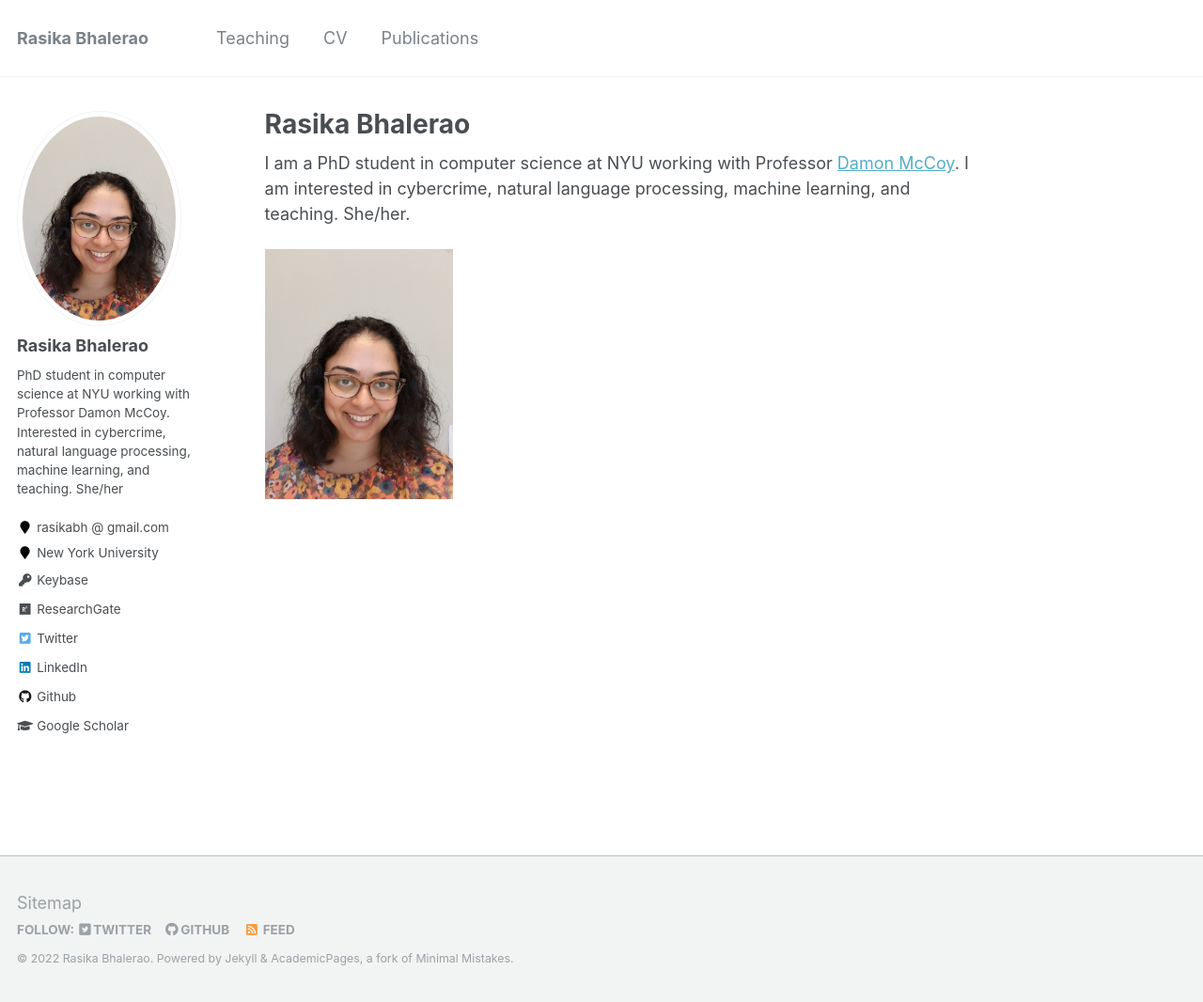
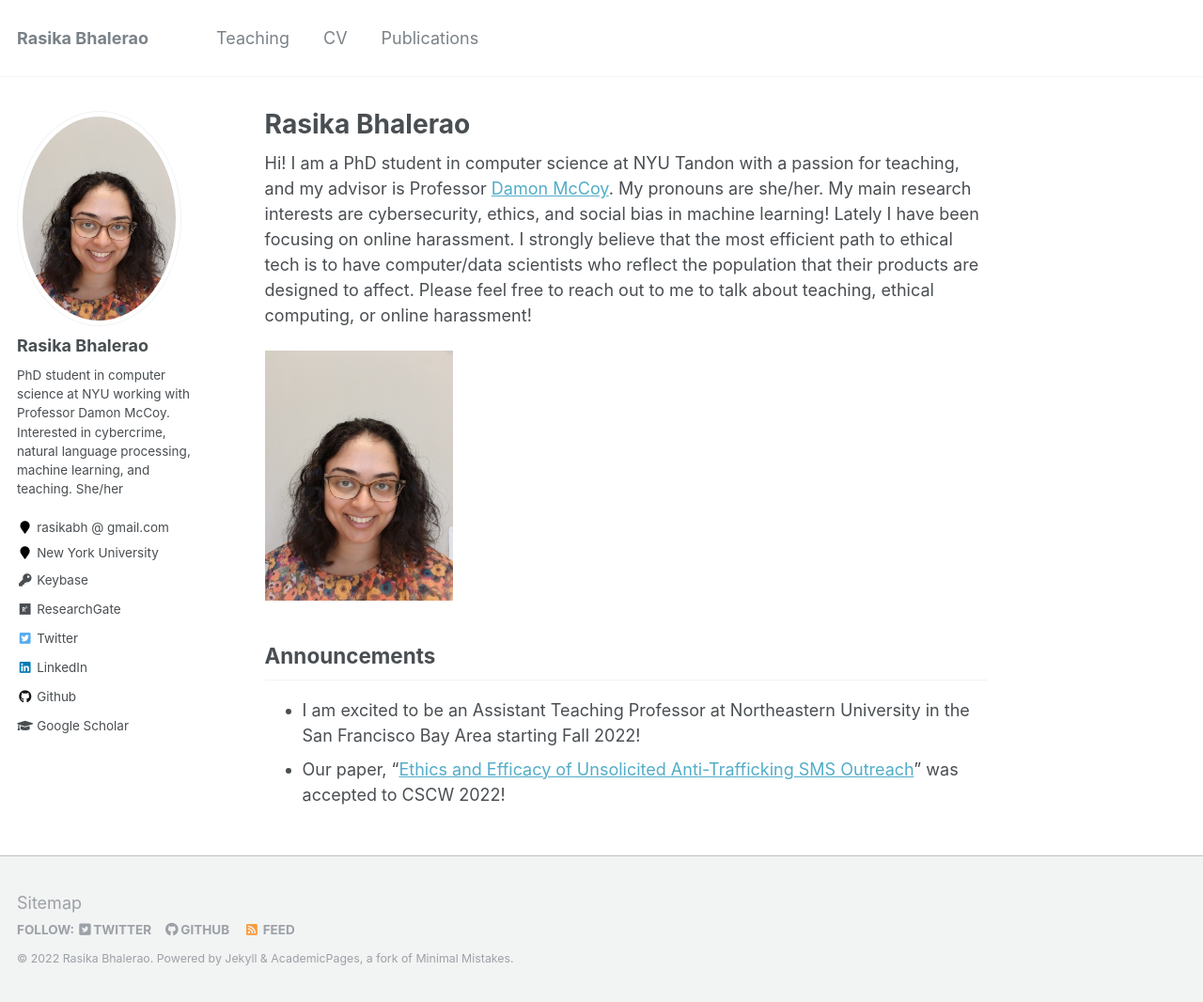
Before and after one commit to rasikabh/rasikabh.github.io, a Jekyll site: the page built from _pages/about.md, in a window 1280 px wide and 1066 px high. Shown: the whole window at 94% size. Built offline with Jekyll 4.4.1, drawn with Linux system fonts in a browser that asks for light colours.

Commit message:
Update about.md

```diff
--- a/_pages/about.md
+++ b/_pages/about.md
@@ -8,7 +8,15 @@ redirect_from:
   - about.html
 ---
 
-I am a PhD student in computer science at NYU working with Professor [Damon McCoy](http://damonmccoy.com).
-I am interested in cybercrime, natural language processing, machine learning, and teaching. She/her.
+Hi! I am a PhD student in computer science at NYU Tandon with a passion for teaching, and my advisor is Professor [Damon McCoy](http://damonmccoy.com).
+My pronouns are she/her.
+My main research interests are cybersecurity, ethics, and social bias in machine learning! Lately I have been focusing on online harassment.
+I strongly believe that the most efficient path to ethical tech is to have computer/data scientists who reflect the population that their products are designed to affect.
+Please feel free to reach out to me to talk about teaching, ethical computing, or online harassment!
 
 <img src="/images/Bhalerao2021.jpeg" width="200">
+
+## Announcements
+
+- I am excited to be an Assistant Teaching Professor at Northeastern University in the San Francisco Bay Area starting Fall 2022!
+- Our paper, "[Ethics and Efficacy of Unsolicited Anti-Trafficking SMS Outreach](https://arxiv.org/abs/2202.09527)" was accepted to CSCW 2022!
```
